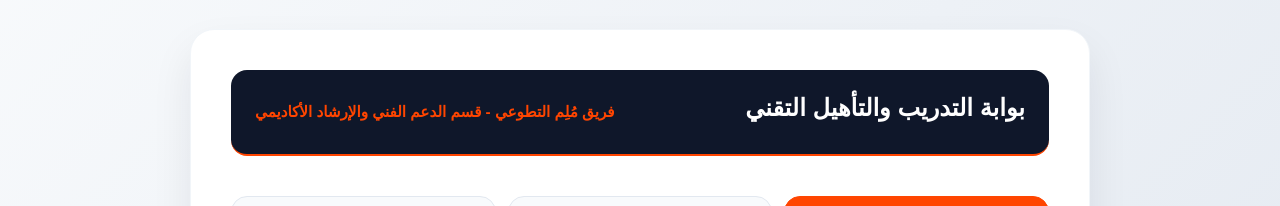
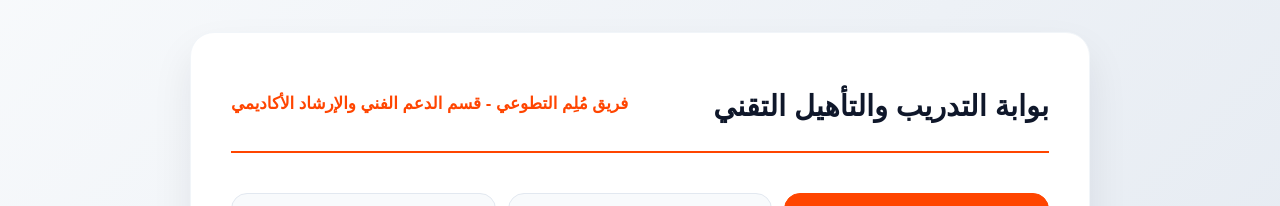
Before and after one commit to molim-team/molim-js, a Next.js app: page /support-training in a window 1280 px wide. Shown: the part 168-374 px from the top of the page. Built offline with nearby package versions, Linux system fonts and the light colour scheme; no server answers.

Commit message:
Update support-training.css

```diff
--- a/src/app/support-training/support-training.css
+++ b/src/app/support-training/support-training.css
@@ -19,25 +19,27 @@
   border: 1px solid #f1f5f9;
 }
 
+/* تنسيق الهيدر الأنيق بدون المربع الداكن ومع الخط البرتقالي الفاصل */
 .training-header {
   text-align: center;
   margin-bottom: 2.5rem;
-  background: #0f172a !important;
-  padding: 1.5rem;
-  border-radius: 1rem;
+  background: transparent !important; /* إلغاء المربع الأزرق تماماً */
+  padding: 1rem 0;
+  border-bottom: 2px solid #ff4500 !important; /* الخط البرتقالي الفاصل المميز */
 }
 
 .training-main-title {
-  color: #ffffff !important;
-  font-size: 1.5rem;
+  color: #0f172a !important; /* لون كحلي غامق فخم للعنوان الرئيسي */
+  font-size: 1.8rem;
   font-weight: 800;
-  margin-bottom: 0.5rem;
+  margin-bottom: 0.75rem;
 }
 
 .training-main-subtitle {
-  color: #ff4500 !important;
-  font-size: 0.95rem;
+  color: #ff4500 !important; /* لون برتقالي للعنوان الفرعي */
+  font-size: 1.05rem;
   font-weight: 600;
+  margin-bottom: 1rem;
 }
 
 .training-tabs {
```
